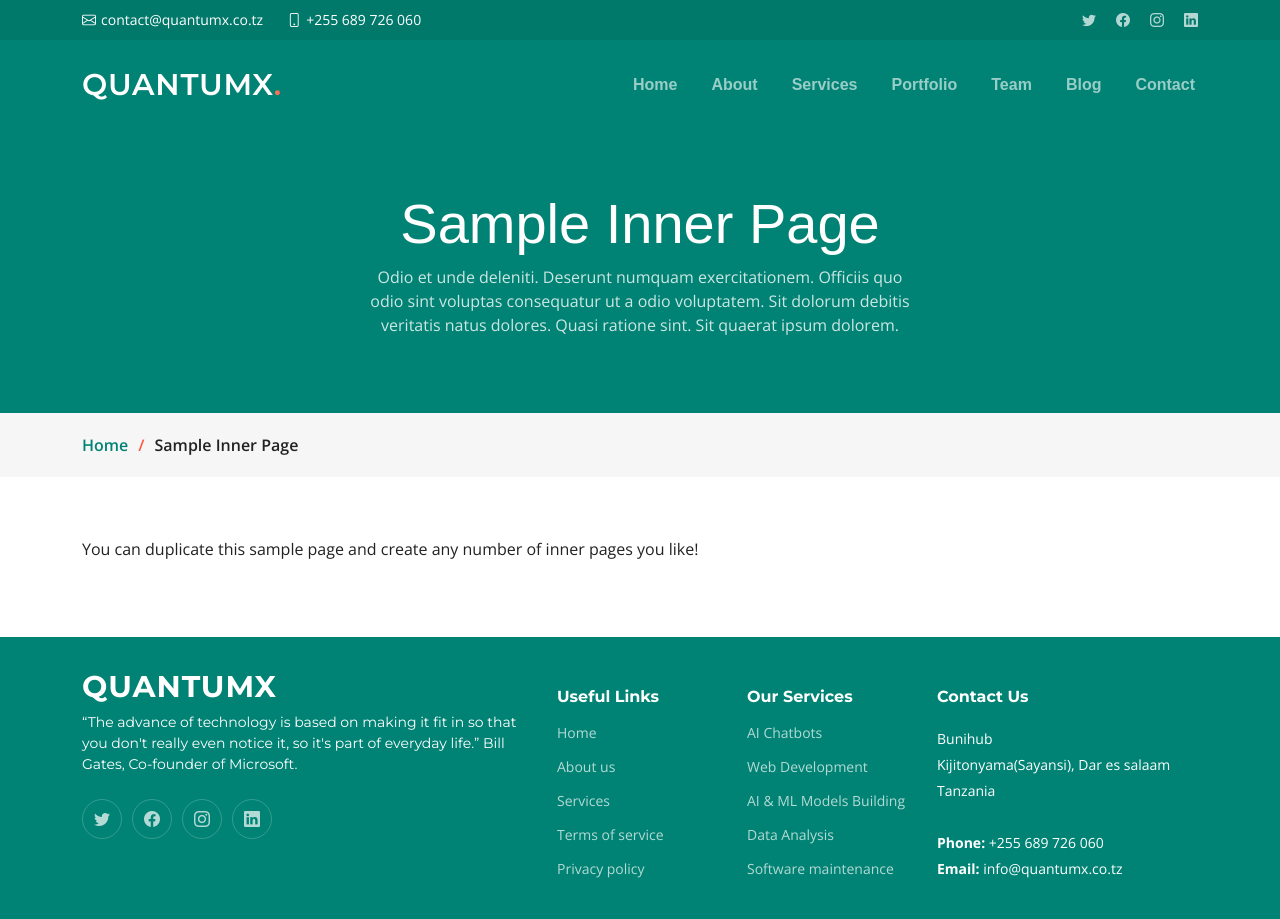
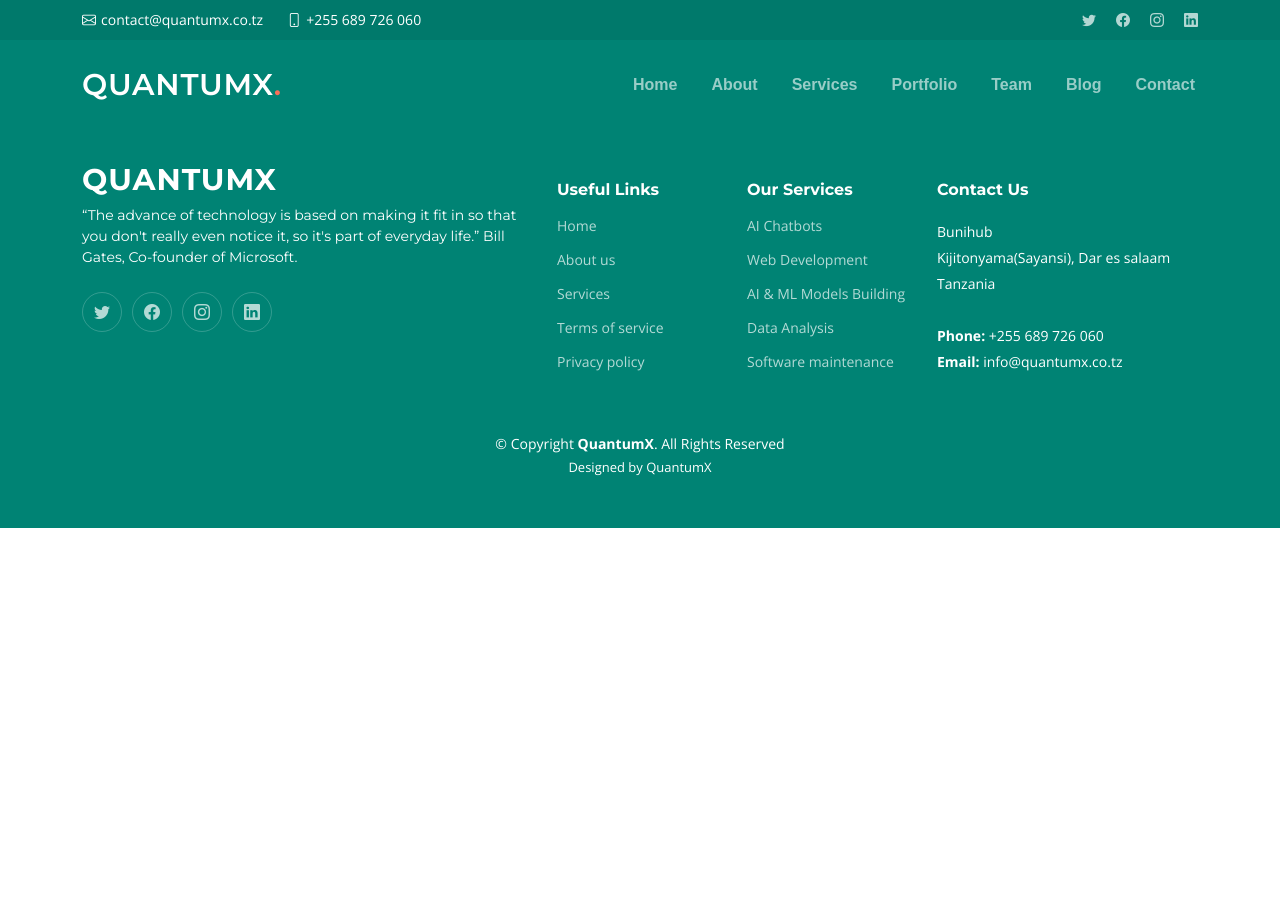
Before and after one commit to QuantumXTechnologies/QUAANTUMX, a plain HTML site: page sample-inner-page.html in a window 1280 px wide. Shown: the top 919 px of the page. After the commit the page ends 800 px from the top, so only its background shows below. Drawn offline with nearby package versions, Linux system fonts and the light colour scheme.

Commit message:
Update sample-inner-page.html

```diff
--- a/sample-inner-page.html
+++ b/sample-inner-page.html
@@ -5,7 +5,7 @@
   <meta charset="utf-8">
   <meta content="width=device-width, initial-scale=1.0" name="viewport">
 
-  <title>[Template] Sample Inner Page</title>
+  <title>QuantumX</title>
   <meta content="" name="description">
   <meta content="" name="keywords">
 
@@ -28,12 +28,7 @@
   <!-- Template Main CSS File -->
   <link href="assets/css/main.css" rel="stylesheet">
 
-  <!-- =======================================================
-  * Template Name: Impact - v1.1.1
-  * Template URL: https://bootstrapmade.com/impact-bootstrap-business-website-template/
-  * Author: BootstrapMade.com
-  * License: https://bootstrapmade.com/license/
-  ======================================================== -->
+
 </head>
 
 <body>
@@ -71,23 +66,7 @@
             <li><a href="#team">Team</a></li>
             <li><a href="blog.html">Blog</a></li>
 
-            <!-- <li class="dropdown"><a href="#"><span>Drop Down</span> <i class="bi bi-chevron-down dropdown-indicator"></i></a>
-              <ul>
-                <li><a href="#">Drop Down 1</a></li>
-                <li class="dropdown"><a href="#"><span>Deep Drop Down</span> <i class="bi bi-chevron-down dropdown-indicator"></i></a>
-                  <ul>
-                    <li><a href="#">Deep Drop Down 1</a></li>
-                    <li><a href="#">Deep Drop Down 2</a></li>
-                    <li><a href="#">Deep Drop Down 3</a></li>
-                    <li><a href="#">Deep Drop Down 4</a></li>
-                    <li><a href="#">Deep Drop Down 5</a></li>
-                  </ul>
-                </li>
-                <li><a href="#">Drop Down 2</a></li>
-                <li><a href="#">Drop Down 3</a></li>
-                <li><a href="#">Drop Down 4</a></li>
-              </ul>
-            </li> -->
+
 
             <li><a href="#contact">Contact</a></li>
           </ul>
@@ -100,41 +79,8 @@
     </header><!-- End Header -->
     <!-- End Header -->
 
-  <main id="main">
 
-    <!-- ======= Breadcrumbs ======= -->
-    <div class="breadcrumbs">
-      <div class="page-header d-flex align-items-center" style="background-image: url('');">
-        <div class="container position-relative">
-          <div class="row d-flex justify-content-center">
-            <div class="col-lg-6 text-center">
-              <h2>Sample Inner Page</h2>
-              <p>Odio et unde deleniti. Deserunt numquam exercitationem. Officiis quo odio sint voluptas consequatur ut a odio voluptatem. Sit dolorum debitis veritatis natus dolores. Quasi ratione sint. Sit quaerat ipsum dolorem.</p>
-            </div>
-          </div>
-        </div>
-      </div>
-      <nav>
-        <div class="container">
-          <ol>
-            <li><a href="index.html">Home</a></li>
-            <li>Sample Inner Page</li>
-          </ol>
-        </div>
-      </nav>
-    </div><!-- End Breadcrumbs -->
 
-    <section class="sample-page">
-      <div class="container" data-aos="fade-up">
-
-        <p>
-          You can duplicate this sample page and create any number of inner pages you like!
-        </p>
-
-      </div>
-    </section>
-
-  </main><!-- End #main -->
 
   <!-- ======= Footer ======= -->
   <footer id="footer" class="footer">
```
